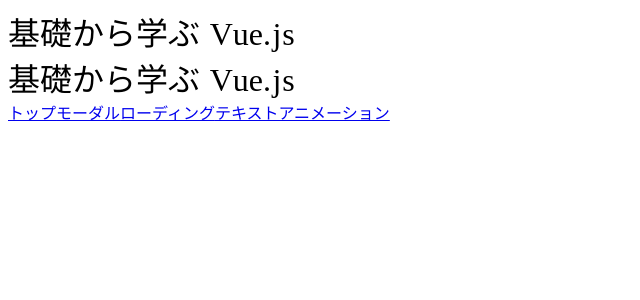
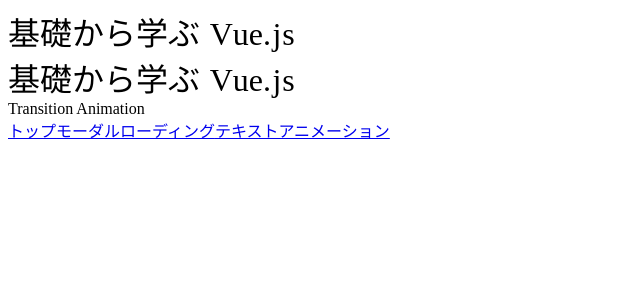
Before and after one commit to Hiromi-I/vue-practice, a Vue app: page /text-animation in a window 1280 px wide. Shown: the top 300 px of the page, without its empty margins (0-640 px from the left). Built offline with nearby package versions, Linux system fonts and the light colour scheme.

Commit message:
TransitionAnimationを仮表示

```diff
--- /dev/null
+++ b/src/components/TransitionAnimation.vue
@@ -0,0 +1,3 @@
+<template>
+  <div>Transition Animation</div>
+</template>
--- a/src/views/TextAnimation.vue
+++ b/src/views/TextAnimation.vue
@@ -2,17 +2,20 @@
   <div>
     <SCSSTextAnimation />
     <BindingTextAnimation />
+    <TransitionAnimation />
   </div>
 </template>
 
 <script>
 import SCSSTextAnimation from "@/components/SCSSTextAnimation";
 import BindingTextAnimation from "@/components/BindingTextAnimation";
+import TransitionAnimation from "@/components/TransitionAnimation";
 
 export default {
   components: {
     SCSSTextAnimation,
     BindingTextAnimation,
+    TransitionAnimation,
   }
 };
 </script>
```
